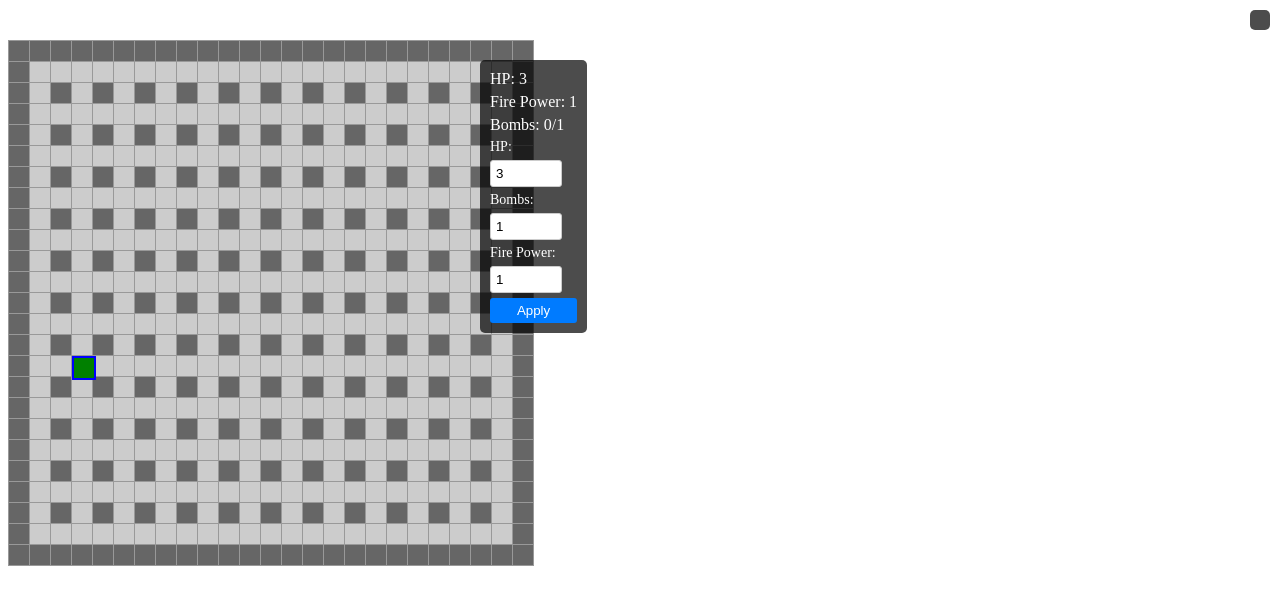
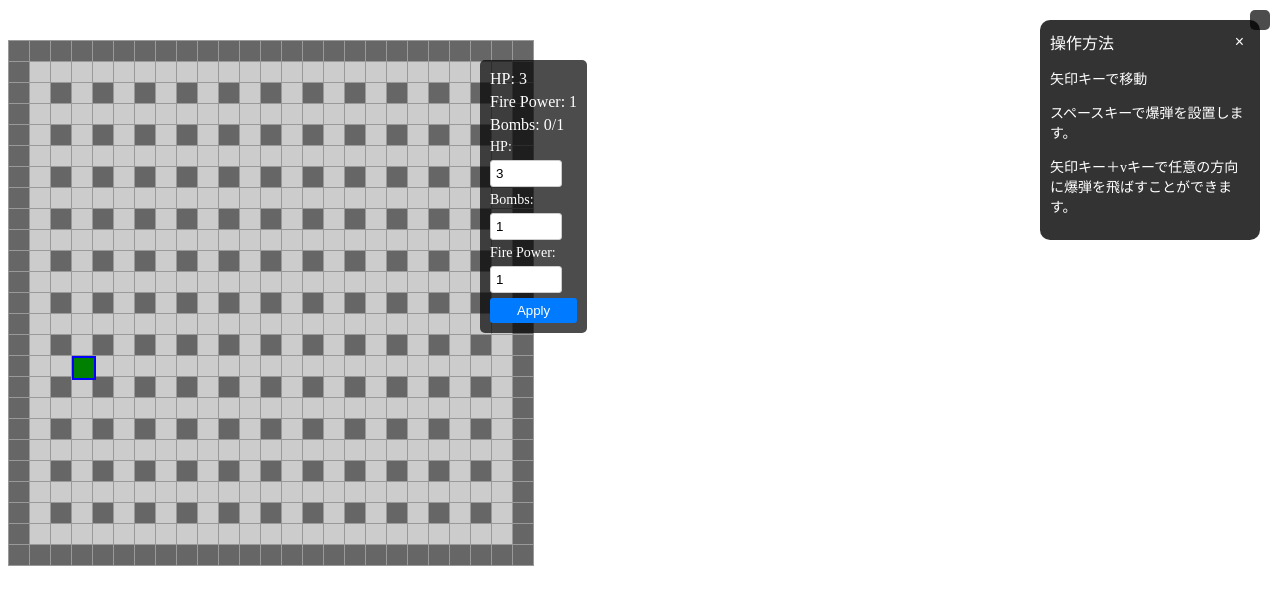
Before and after one commit to tadanoisi/tadanoisi.github.io, a plain HTML site: page index.html in a window 1280 px wide. Drawn offline with Linux system fonts and the light colour scheme; no server answers.

Commit message:
説明文を追加

```diff
--- a/css/style.css
+++ b/css/style.css
@@ -193,3 +193,39 @@
 #respawn-button:hover {
   background-color: #0056b3;
 }
+
+/* 操作方法パネルのスタイル */
+#controls-panel {
+  position: fixed;
+  top: 20px;
+  right: 20px;
+  background-color: rgba(0, 0, 0, 0.8);
+  color: white;
+  padding: 10px;
+  border-radius: 10px;
+  width: 200px;
+  z-index: 1000;
+}
+
+#controls-header {
+  display: flex;
+  justify-content: space-between;
+  align-items: center;
+  margin-bottom: 10px;
+}
+
+#close-controls {
+  background: none;
+  border: none;
+  color: white;
+  font-size: 16px;
+  cursor: pointer;
+}
+
+#close-controls:hover {
+  color: #ccc;
+}
+
+#controls-content {
+  font-size: 14px;
+}
--- a/index.html
+++ b/index.html
@@ -24,5 +24,16 @@
   <div id="player-list"></div>
   <div id="game"></div>
   <button id="respawn-button" style="display: none;">Respawn</button>
+  <div id="controls-panel">
+    <div id="controls-header">
+      <span>操作方法</span>
+      <button id="close-controls">×</button>
+    </div>
+    <div id="controls-content">
+      <p>矢印キーで移動</p>
+      <p>スペースキーで爆弾を設置します。</p>
+      <p>矢印キー＋vキーで任意の方向に爆弾を飛ばすことができます。</p>
+    </div>
+  </div>
 </body>
 </html>
--- a/js/game.js
+++ b/js/game.js
@@ -388,4 +388,9 @@ function setupEventListeners() {
 
 setupBombManager(checkPlayerDamage, player);
 
+// 操作方法パネルを閉じる処理
+document.getElementById('close-controls').addEventListener('click', () => {
+  document.getElementById('controls-panel').style.display = 'none';
+});
+
 initMap();
```
